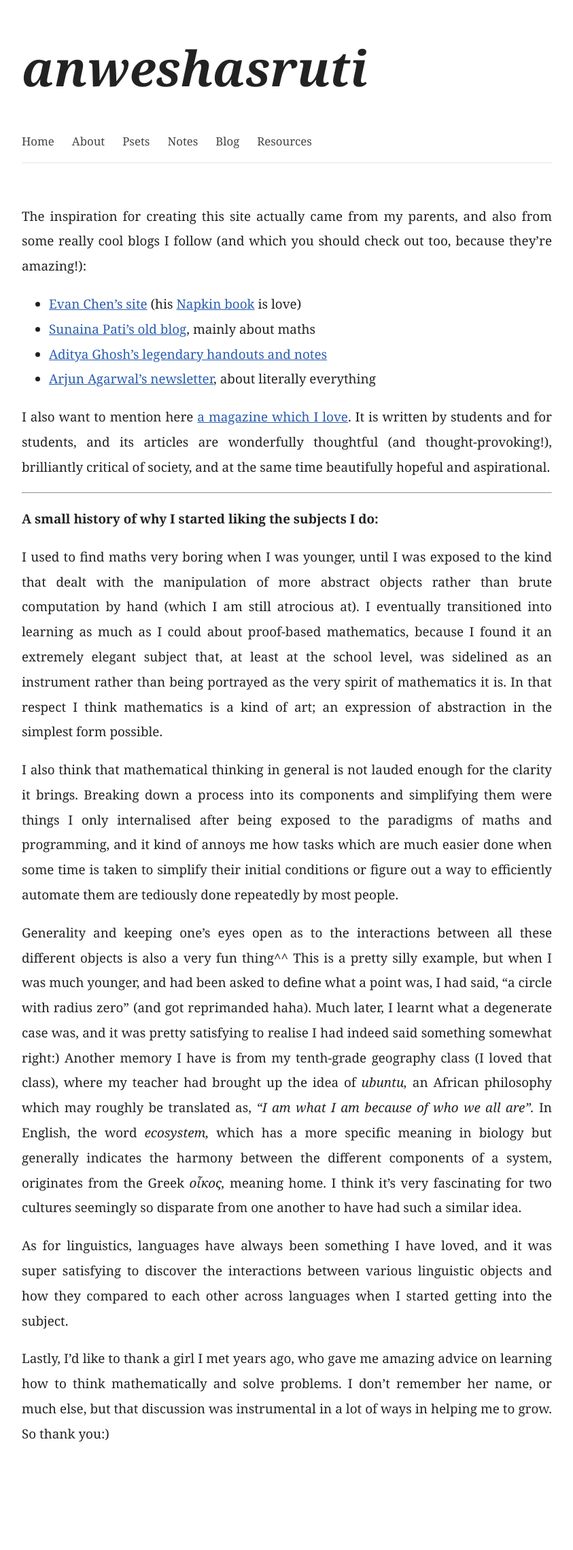
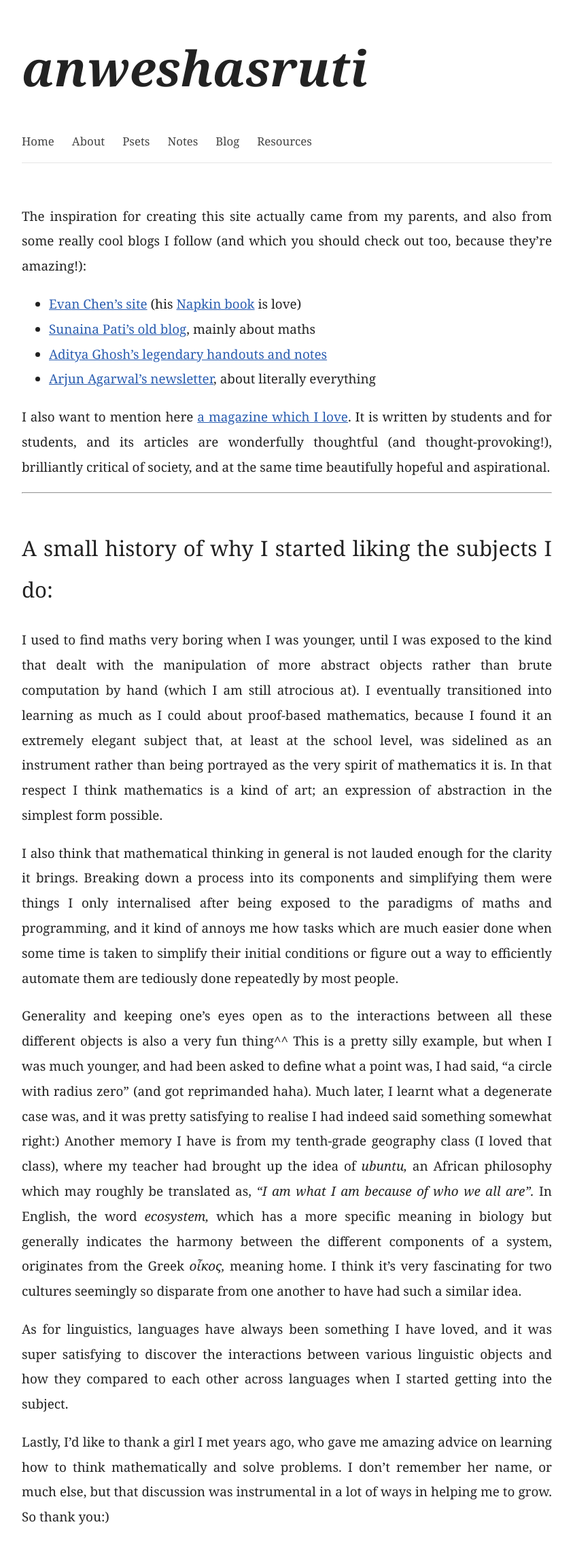
Before and after one commit to anweshasruti/anweshasruti.github.io, a Jekyll site: the page built from about.md, in a window 1280 px wide. Shown: the whole page at 68% size, without its empty margins (218-1061 px from the left). Built offline with Jekyll 4.4.1, drawn with Linux system fonts in a browser that asks for light colours; some web fonts are replaced; before the commit the page ends 2157 px from its top, so only the background shows below that.

```diff
--- a/about.md
+++ b/about.md
@@ -14,7 +14,7 @@ I also want to mention here [a magazine which I love](https://scream0magazine.bl
 
 ---
 
-**A small history of why I started liking the subjects I do:**
+## A small history of why I started liking the subjects I do:
 
 I used to find maths very boring when I was younger, until I was exposed to the kind that dealt with the manipulation of more abstract objects rather than brute computation by hand (which I am still atrocious at). I eventually transitioned into learning as much as I could about proof-based mathematics, because I found it an extremely elegant subject that, at least at the school level, was sidelined as an instrument rather than being portrayed as the very spirit of mathematics it is. In that respect I think mathematics is a kind of art; an expression of abstraction in the simplest form possible.
 
```
